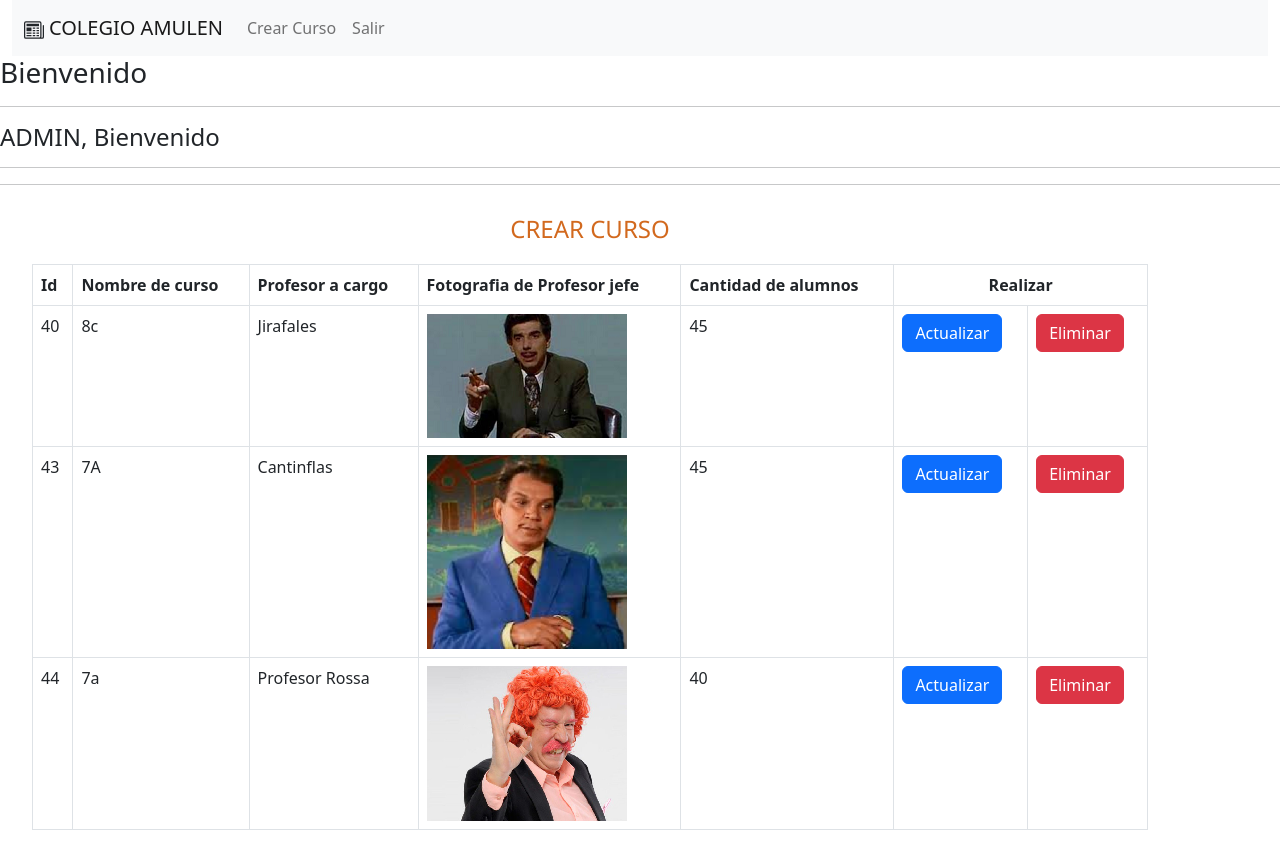
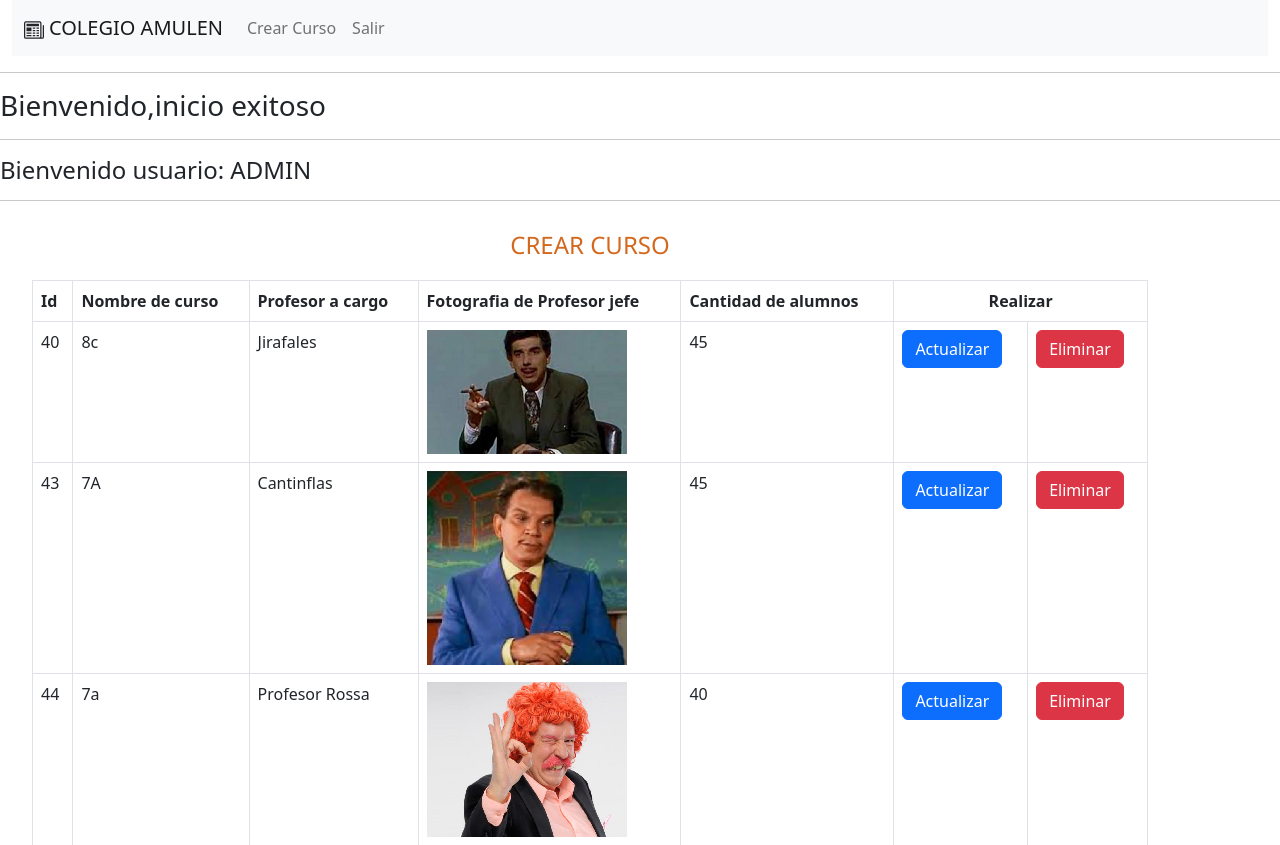
Before and after one commit to GonzaloEstebanTroncosoCortes/Ingenieria_Software, a Django app: page /ListaProducto.html in a window 1280 px wide. Shown: the top 845 px of the page. Run offline with Django 4.2, Linux system fonts and the light colour scheme; a user stored in the database is signed in; data comes from the database, SQL or seed files in the repository; both versions use the stored data as it was after the commit; some libraries are stand-ins or nearby versions.

Commit message:
cambiado titulo
cambiando los titulos

```diff
--- a/app/templates/app/ListaProducto.html
+++ b/app/templates/app/ListaProducto.html
@@ -9,13 +9,15 @@
 {% load static %}
 
 {% block contenido %}
+
+  <hr>
   {% if request.user.is_authenticated %}
-    <h3>Bienvenido</h3>
-    <hr>
-    <h4>{{ user.username | upper }}, Bienvenido</h4>
+  <h3>Bienvenido,inicio exitoso</h3>
+  <hr>
+  <h4>
+      Bienvenido usuario: {{ user.username | upper }}
+      </h4>
   {% endif %}
-  <hr>
-
   <hr>
   <div class="container">
     <h1>CREAR CURSO</h1>
```
Also changed, not shown: db.sqlite3.
